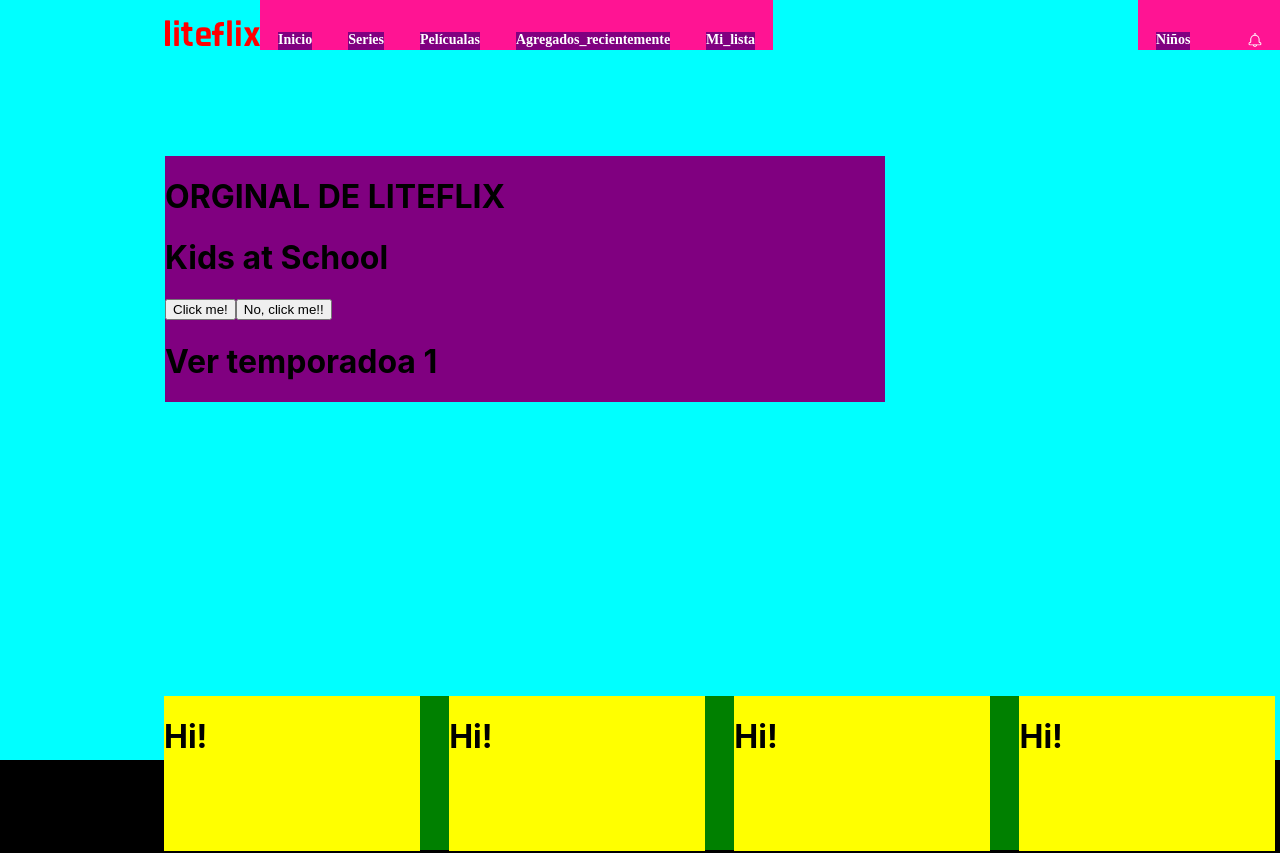
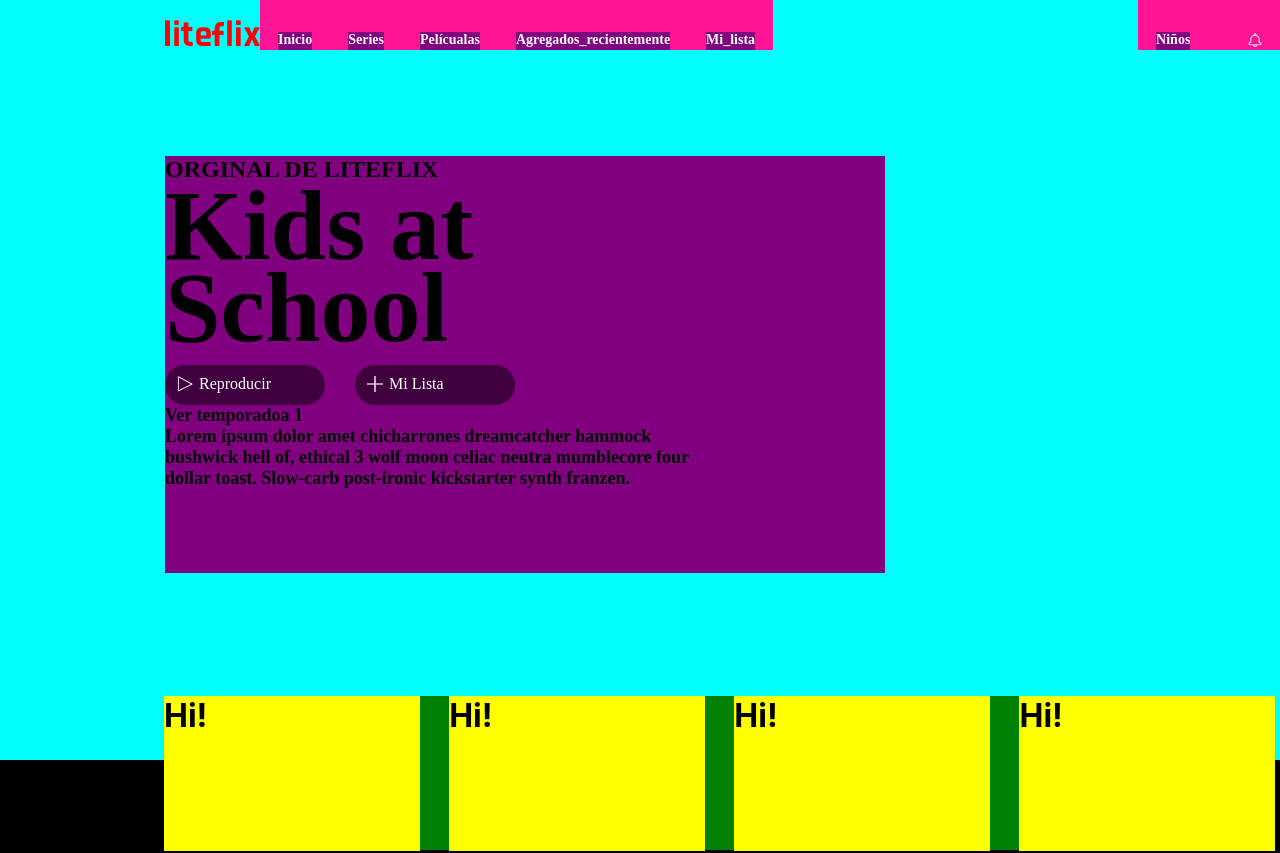
Before and after one commit to jackantico1/liteflix, a React (Create React App) app: page / in a window 1280 px wide. Shown: the top 853 px of the page. Built offline with nearby package versions, Linux system fonts and the light colour scheme.

Commit message:
Finished look of action buttons

```diff
--- /dev/null
+++ b/src/components/ActionButton/ActionButton.css
@@ -0,0 +1,33 @@
+.actionButton {
+    width: 160px;
+    height: 40px;
+    border-radius: 20px;
+    background-color: rgba(0, 0, 0, 0.5);
+    margin-right: 30px;
+    display: flex;
+    flex-direction: row;
+}
+
+.img {
+    margin-top: 11px;
+    margin-bottom: 11px;
+    margin-left: 12px;
+    height: 16px;
+    width: 16px;
+}
+
+.p {
+    width: 60px;
+    height: 19px;
+    margin-left: 6px;
+    margin-top: 10px;
+    margin-bottom: 10px;
+    font-family: Montserrat;
+    font-size: 16px;
+    font-weight: normal;
+    font-stretch: normal;
+    font-style: normal;
+    line-height: normal;
+    letter-spacing: normal;
+    color: white;
+}
--- /dev/null
+++ b/src/components/ActionButton/ActionButton.js
@@ -0,0 +1,30 @@
+import React, {Component} from 'react';
+import './ActionButton.css';
+import PlusIcon from '../../assets/plus@3x.png';
+import PlayIcon from '../../assets/play@3x.png';
+
+class ActionButton extends Component {
+
+  render () {
+
+    let actionButton = null
+    if (this.props.type === "first") {
+      actionButton = <div className="actionButton">
+          <img src={PlayIcon} alt="+" className="img"/>
+          <p className="p">{this.props.displayText}</p>
+      </div>
+    } else {
+      actionButton = <div className="actionButton">
+        <img src={PlusIcon} alt="+" className="img"/>
+        <p className="p">{this.props.displayText}</p>
+      </div>
+    }
+
+    return (
+      actionButton
+    );
+  }
+
+}
+
+export default ActionButton;
--- a/src/components/ButtonCollection/ButtonCollection.css
+++ b/src/components/ButtonCollection/ButtonCollection.css
@@ -1,3 +1,4 @@
 .ButttonCollection {
-    background-color: purple;
+    display: flex;
+    flex-direction: row;
 }
--- a/src/components/ButtonCollection/ButtonCollection.js
+++ b/src/components/ButtonCollection/ButtonCollection.js
@@ -1,13 +1,18 @@
 import React, {Component} from 'react';
 import './ButtonCollection.css';
+import ActionButton from '../ActionButton/ActionButton';
+
+const itemsData = [{displayText: "Reproducir", type: "first"}, {displayText: "Mi Lista", type: "second"}];
 
 class ButtonCollection extends Component {
 
   render () {
+
+    let items = itemsData.map(item=><ActionButton {...item}/>)
+
     return (
-      <div className="ButtonCollection">
-          <button>Click me!</button>
-          <button>No, click me!!</button>
+      <div className="ButttonCollection">
+          {items}
       </div>
     );
   }
--- a/src/components/HeroInfo/HeroInfo.js
+++ b/src/components/HeroInfo/HeroInfo.js
@@ -3,7 +3,7 @@ import './HeroInfo.css';
 import TextBox from '../TextBox/TextBox';
 import ButtonCollection from '../ButtonCollection/ButtonCollection';
 
-const mainItems = [{displayText: "  ORGINAL DE LITEFLIX"}, {displayText: "Kids at School"}, {displayText: "Ver temporadoa 1", subText: "Lorem ipsum dolor amet chicharrones dreamcatcher hammock bushwick hell of, ethical 3 wolf moon celiac neutra mumblecore four dollar toast. Slow-carb post-ironic kickstarter synth franzen."}];
+const mainItems = [{displayText: "ORGINAL DE LITEFLIX", type: "subtitle"}, {displayText: "Kids at School", type: "title"}, {displayText: "Ver temporadoa 1", subText: "Lorem ipsum dolor amet chicharrones dreamcatcher hammock bushwick hell of, ethical 3 wolf moon celiac neutra mumblecore four dollar toast. Slow-carb post-ironic kickstarter synth franzen.", type: "info"}];
 
 class HeroInfo extends Component {
 
--- a/src/components/TextBox/TextBox.css
+++ b/src/components/TextBox/TextBox.css
@@ -1,3 +1,44 @@
-.TextBox {
+.subtitle {
     background-color: purple;
+    height: 29px;
+    font-family: Montserrat;
+    font-size: 12px;
+    font-weight: normal;
+    font-stretch: normal;
+    font-style: normal;
+    line-height: normal;
+    letter-spacing: normal;
+    color: var(--white);
 }
+
+.title {
+    background-color: purple;
+    width: 392px;
+    height: 180px;
+    font-family: RobotoSlab;
+    font-size: 50px;
+    font-weight: bold;
+    font-stretch: normal;
+    font-style: normal;
+    line-height: 0.82;
+    letter-spacing: normal;
+    color: var(--white);
+}
+
+h1 {
+    margin: 0;
+}
+
+.info {
+    background-color: purple;
+    width: 537px;
+    height: 168px;
+    font-family: Montserrat;
+    font-size: 9px;
+    font-weight: normal;
+    font-stretch: normal;
+    font-style: normal;
+    line-height: normal;
+    letter-spacing: normal;
+    color: var(--white);
+}
--- a/src/components/TextBox/TextBox.js
+++ b/src/components/TextBox/TextBox.js
@@ -5,8 +5,9 @@ class TextBox extends Component {
 
   render () {
     return (
-      <div className="TextBox">
+      <div className={this.props.type}>
           <h1>{this.props.displayText}</h1>
+          <h1>{this.props.subText}</h1>
       </div>
     );
   }
```
